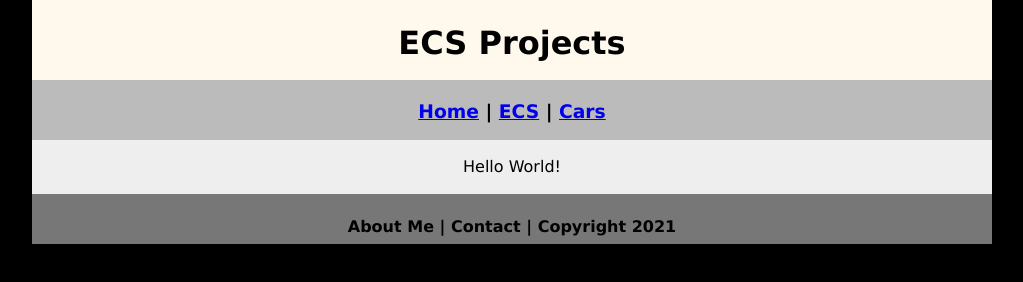
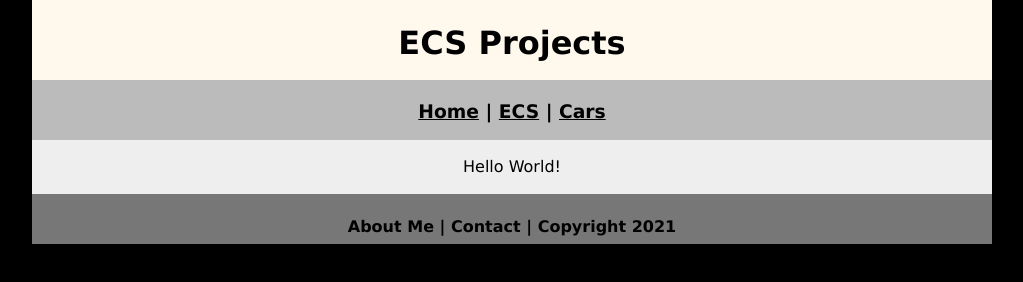
Before and after one commit to Sam-V123/ecsportfolio, a plain HTML site: page ecs/index.html in a window 1280 px wide. Shown: the whole page, without its empty margins (128-1151 px from the left). Drawn offline with Linux system fonts and the light colour scheme.

Commit message:
Update myCSS.css

```diff
--- a/myCSS.css
+++ b/myCSS.css
@@ -44,3 +44,12 @@
         height: 50px;
         text-align: center;
 }
+a:link {
+     color: #000000;
+}
+a:visited {
+     color: #000;
+}
+a:hover, a:active, a:focus {
+     text-decoration: underline;
+}
```
